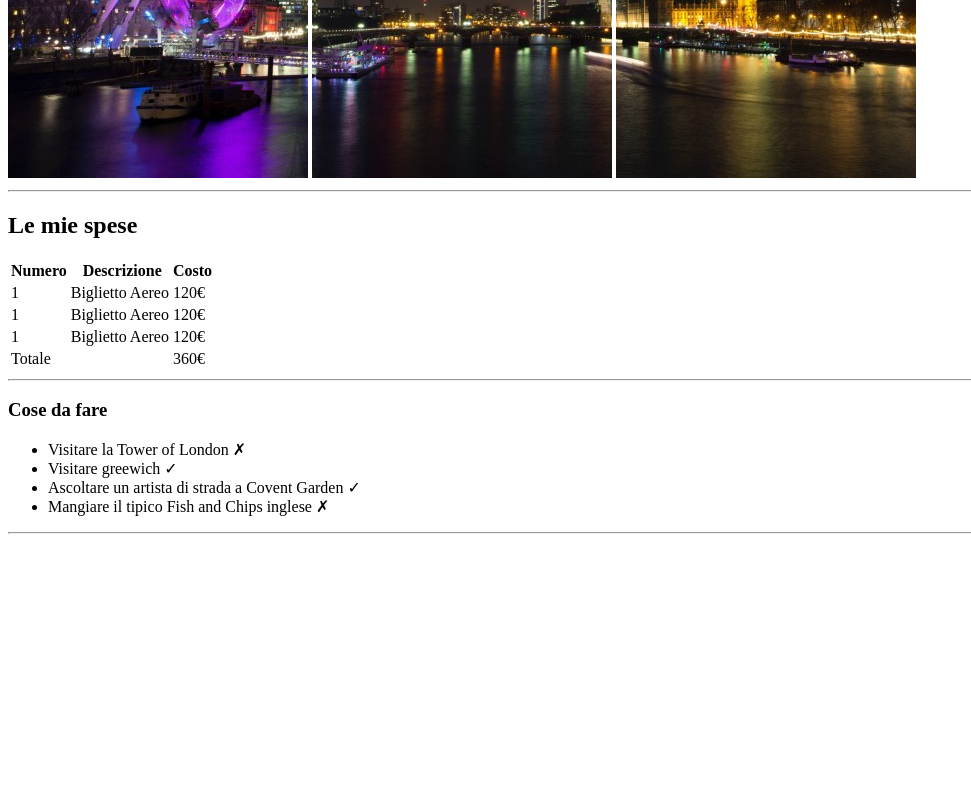
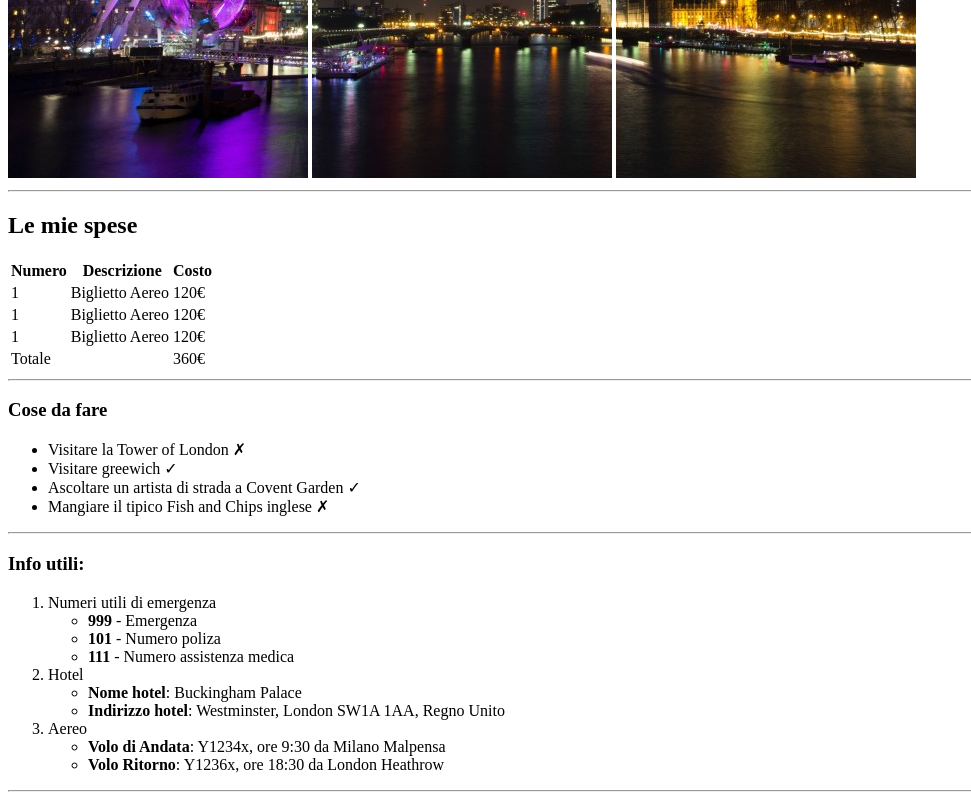
Before and after one commit to Davide1786/html-london-trip, a plain HTML site: page index.html in a window 1280 px wide. Shown: the part 489-1289 px from the top of the page, without its empty margins (0-971 px from the left). Before the commit the page ends 1031 px from the top, so only its background shows below. Drawn offline with Linux system fonts and the light colour scheme.

Commit message:
Info utili

```diff
--- a/index.html
+++ b/index.html
@@ -71,6 +71,29 @@
             <hr>
         </section>
 
+        <section>
+            <H3>Info utili:</H3>
+            <ol>
+                <li>Numeri utili di emergenza</li>
+                <ul>
+                    <li><strong>999</strong> - Emergenza</li>
+                    <li><strong>101</strong> - Numero poliza</li>
+                    <li><strong>111</strong> - Numero assistenza medica</li>
+                </ul>
+                <li>Hotel</li>
+                <ul>
+                    <li><strong>Nome hotel</strong>: Buckingham Palace</li>
+                    <li><strong>Indirizzo hotel</strong>: Westminster, London SW1A 1AA, Regno Unito</li>
+                </ul>
+                <li>Aereo</li>
+                <ul>
+                    <li><strong>Volo di Andata</strong>: Y1234x, ore 9:30 da Milano Malpensa</li>
+                    <li><strong>Volo Ritorno</strong>: Y1236x, ore 18:30 da London Heathrow</li>
+                </ul>
+            </ol>
+            <hr>
+        </section>
+
     </main>
     <!-- / parte centrale -->
 
```
